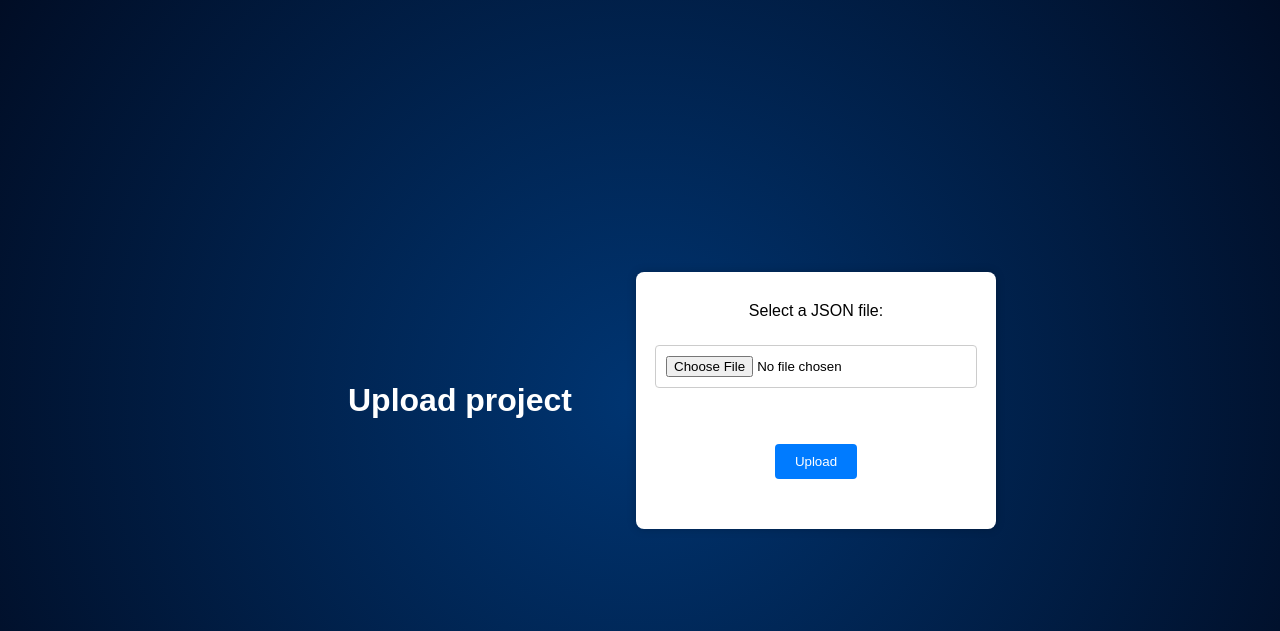
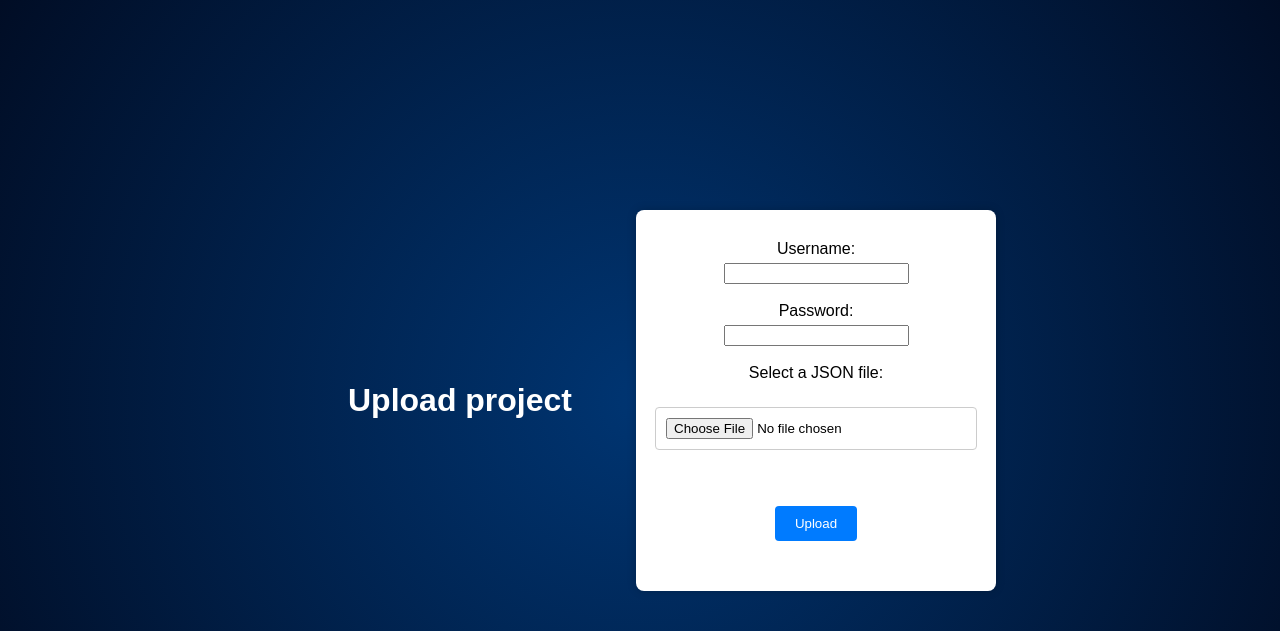
Before and after one commit to korbinib/dsw2seek, a Flask app: page / in a window 1280 px wide. Shown: the top 631 px of the page. Run offline with Flask 3, Linux system fonts and the light colour scheme.

Commit message:
Added user and pass field to form, README edited

```diff
--- a/app/templates/index.html
+++ b/app/templates/index.html
@@ -1,5 +1,6 @@
 <!DOCTYPE html>
 <html lang="en">
+
 <head>
   <meta charset="UTF-8" />
   <link rel="stylesheet" href="../static/style.css" />
@@ -7,6 +8,12 @@
 
   <h1>Upload project</h1>
   <form id="uploadForm" action="./upload" method="post" enctype="multipart/form-data">
+    <label for="username">Username:</label>
+    <input type="text" id="usernameId" name="username" required>
+    <br>
+    <label for="password">Password:</label>
+    <input type="password" id="passwordId" name="password" required>
+    <br>
     <label for="jsonFile">Select a JSON file:</label>
     <input type="file" id="jsonFileId" name="jsonFile" accept=".json" required>
     <br><br>
@@ -14,5 +21,7 @@
   </form>
 
 </head>
+
 <body></body>
+
 </html>
```
Also changed, not shown: README.md. Lines whose indentation alone changed are shown as unchanged.
